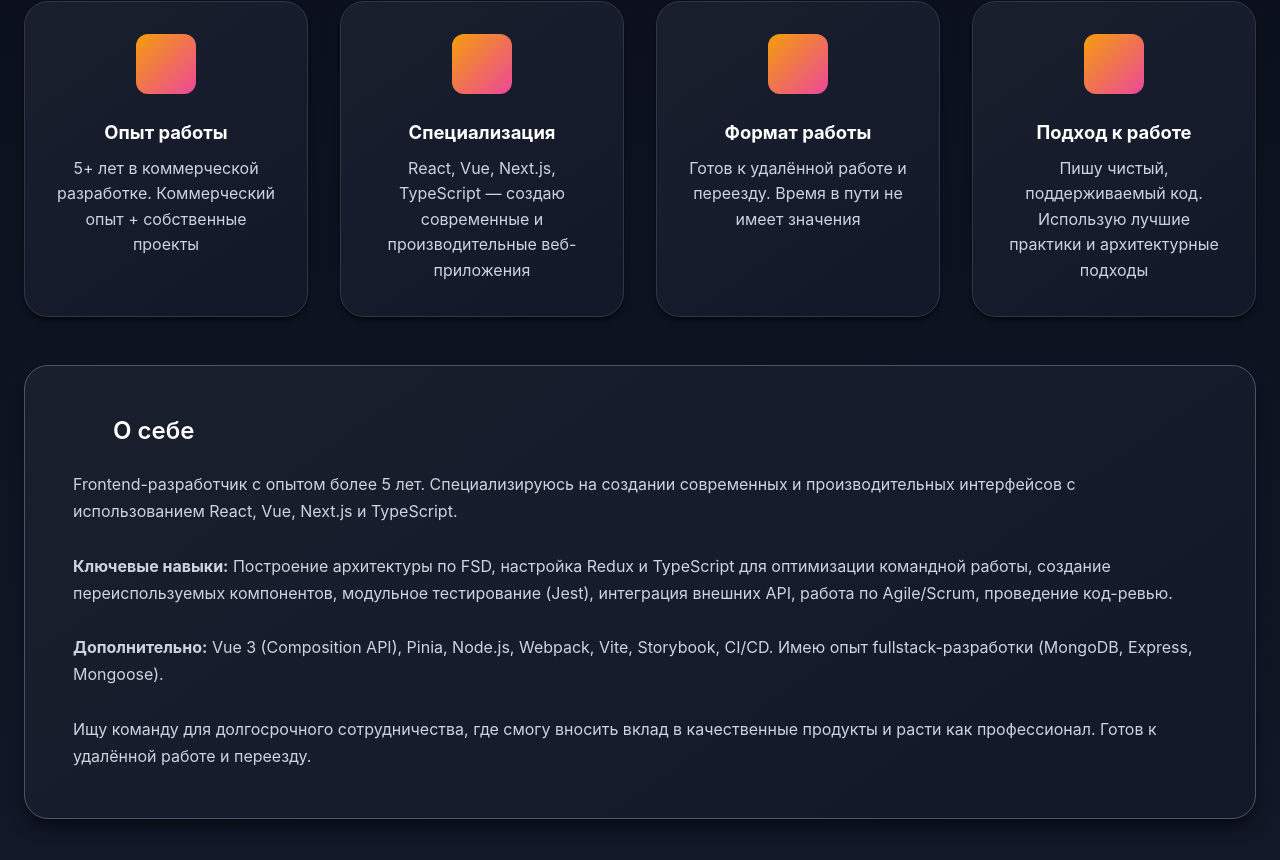
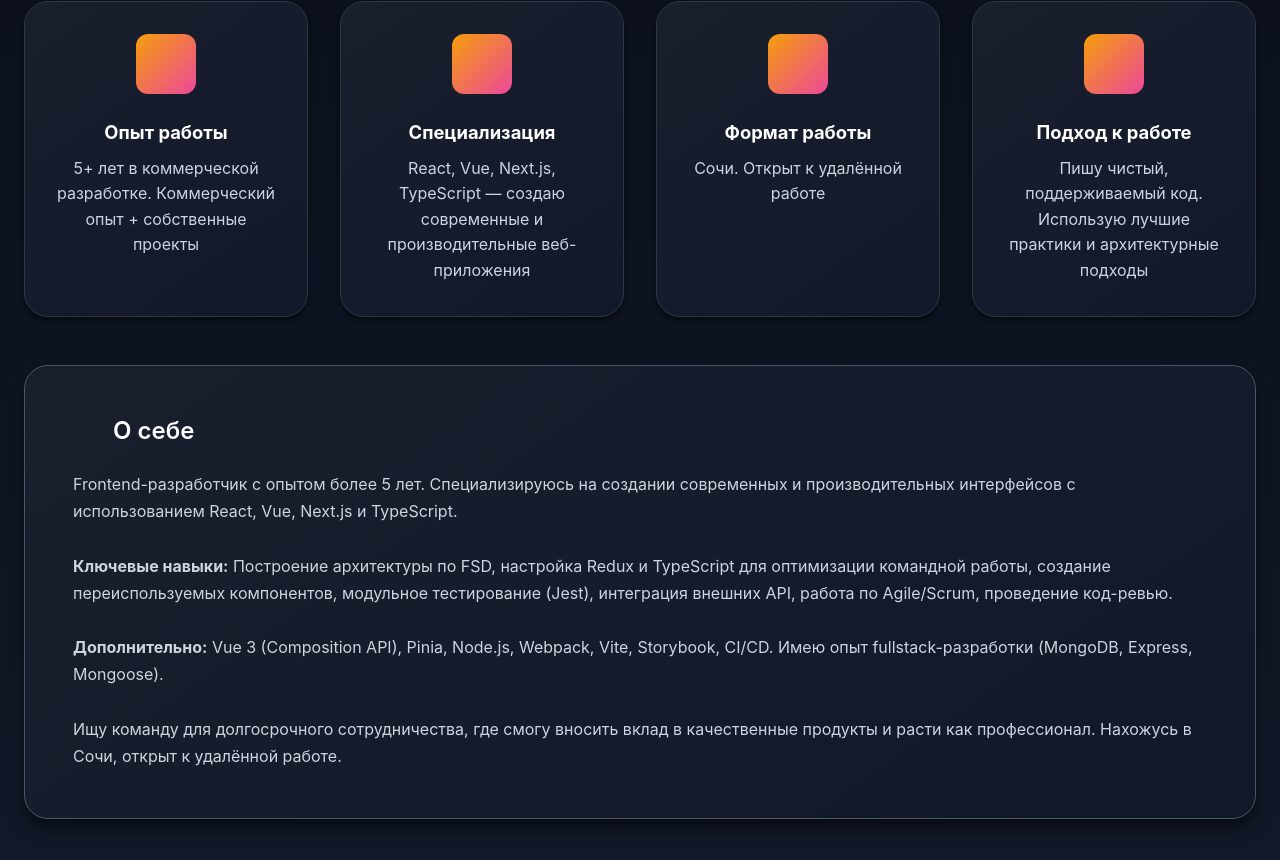
Before and after one commit to sergeykotenkogithub/resume, a Next.js app: page / in a window 1280 px wide. Shown: the part 1161-2021 px from the top of the page. Built offline with nearby package versions, Linux system fonts and the light colour scheme; some icons are missing.

Commit message:
Update location: Sochi, open to remote only

```diff
--- a/src/app/page.tsx
+++ b/src/app/page.tsx
@@ -45,7 +45,7 @@ export default function Home() {
           github={candidateData.contact.github}
           telegram={candidateData.contact.telegram || 'https://t.me/sergey_kot_web'}
           phone={candidateData.contact.phone || '+79384005562'}
-          location={candidateData.contact.location || 'Готов к удалённой работе и переезду'}
+          location={candidateData.contact.location || 'Сочи, Россия • Открыт к удалённой работе'}
         />
       </main>
       <Footer
--- a/src/entities/candidate/data.ts
+++ b/src/entities/candidate/data.ts
@@ -121,6 +121,6 @@ export const candidateData: Candidate = {
     github: 'https://github.com/sergeykotenkogithub/',
     telegram: 'https://t.me/sergey_kot_web',
     phone: '+7 938 400-55-62',
-    location: 'Готов к удалённой работе и переезду',
+    location: 'Сочи, Россия • Открыт к удалённой работе',
   },
 };
--- a/src/widgets/about/ui/About.tsx
+++ b/src/widgets/about/ui/About.tsx
@@ -126,7 +126,7 @@ export function About() {
     {
       icon: MapPin,
       title: 'Формат работы',
-      text: 'Готов к удалённой работе и переезду. Время в пути не имеет значения',
+      text: 'Сочи. Открыт к удалённой работе',
     },
     {
       icon: Award,
@@ -176,7 +176,7 @@ export function About() {
             Webpack, Vite, Storybook, CI/CD. Имею опыт fullstack-разработки (MongoDB, Express, Mongoose).
             <br /><br />
             Ищу команду для долгосрочного сотрудничества, где смогу вносить вклад в качественные
-            продукты и расти как профессионал. Готов к удалённой работе и переезду.
+            продукты и расти как профессионал. Нахожусь в Сочи, открыт к удалённой работе.
           </SummaryText>
         </SummaryCard>
       </Container>
```
